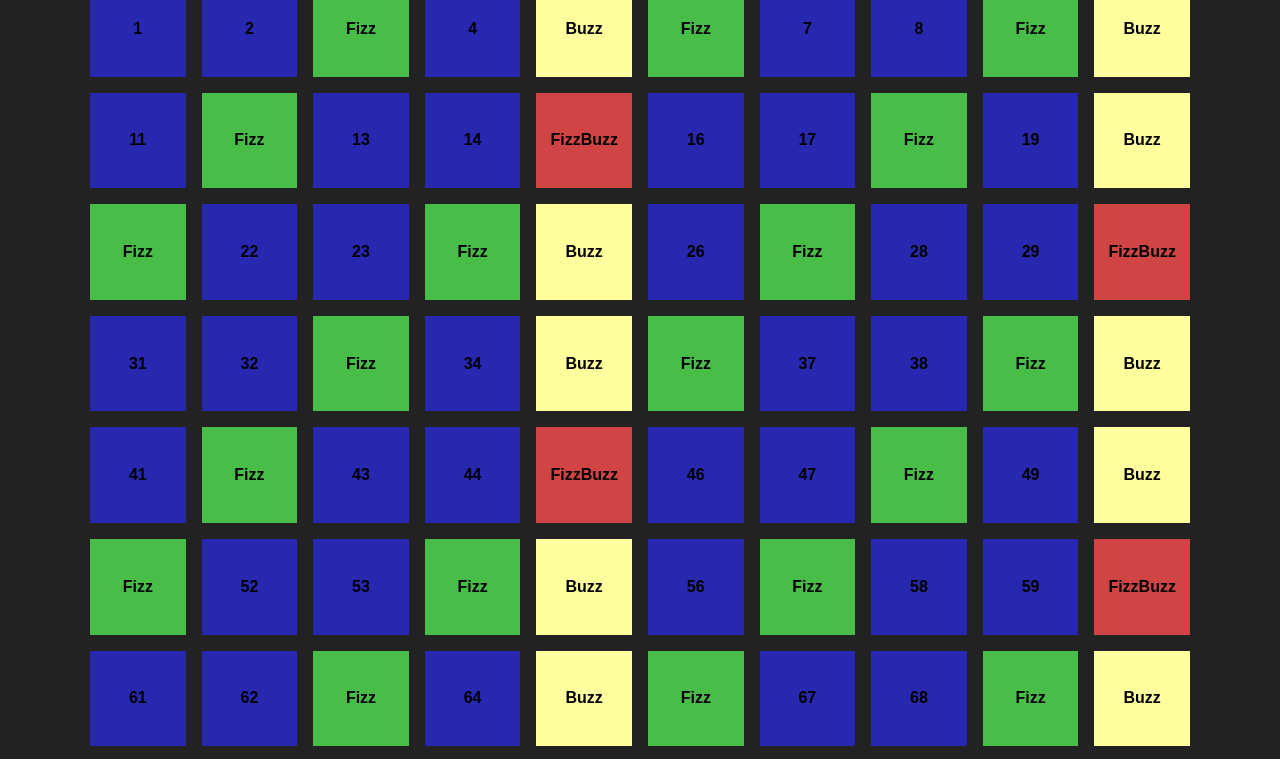
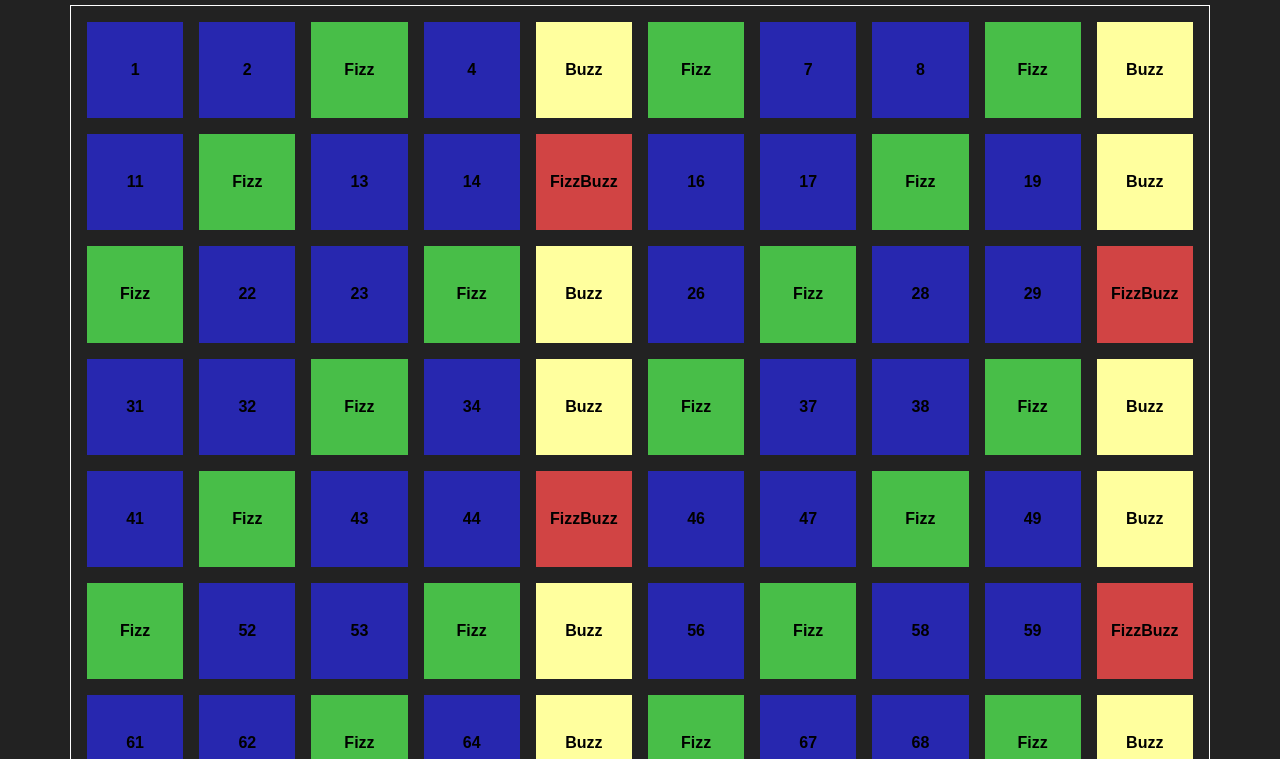
Before and after one commit to Fianda0/js-fizzbuzz, a plain HTML site: page index.html in a window 1280 px wide. Shown: the part 83-842 px from the top of the page. Drawn offline with nearby package versions, Linux system fonts and the light colour scheme.

Commit message:
add style border container

```diff
--- a/index.html
+++ b/index.html
@@ -17,7 +17,7 @@
     <div class="container">
         <div class="row">
             <div class="col-12 text-center">
-                <h1>FizzBuzzDOM</h1>
+                <h1 class="py-3">FizzBuzzDOM</h1>
             </div>
         </div>
     </div>
--- a/style.css
+++ b/style.css
@@ -8,6 +8,11 @@ body {
     color: white;
     background-color: #222;
     font-family: sans-serif;
+}
+
+#cont-box {
+    border: 1px solid white;
+    padding: 0.5rem;
 }
 
 #cont-box div {
```
